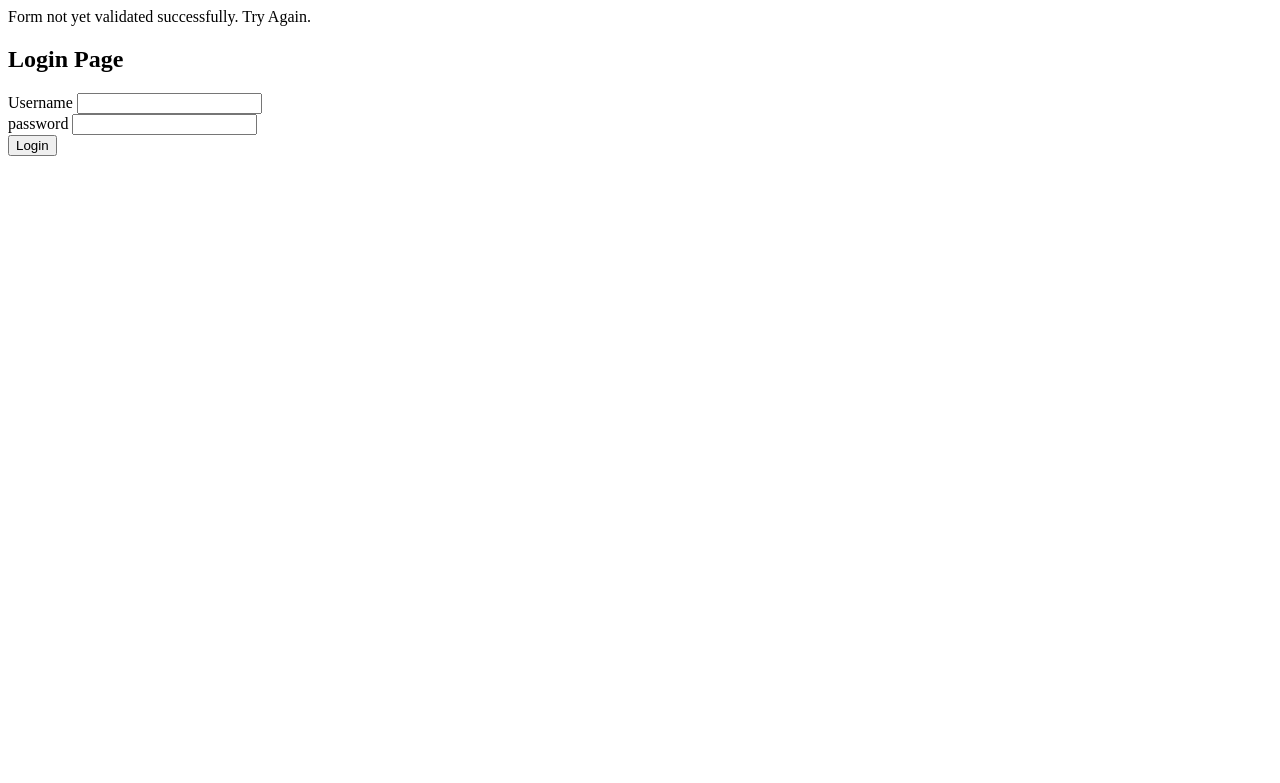
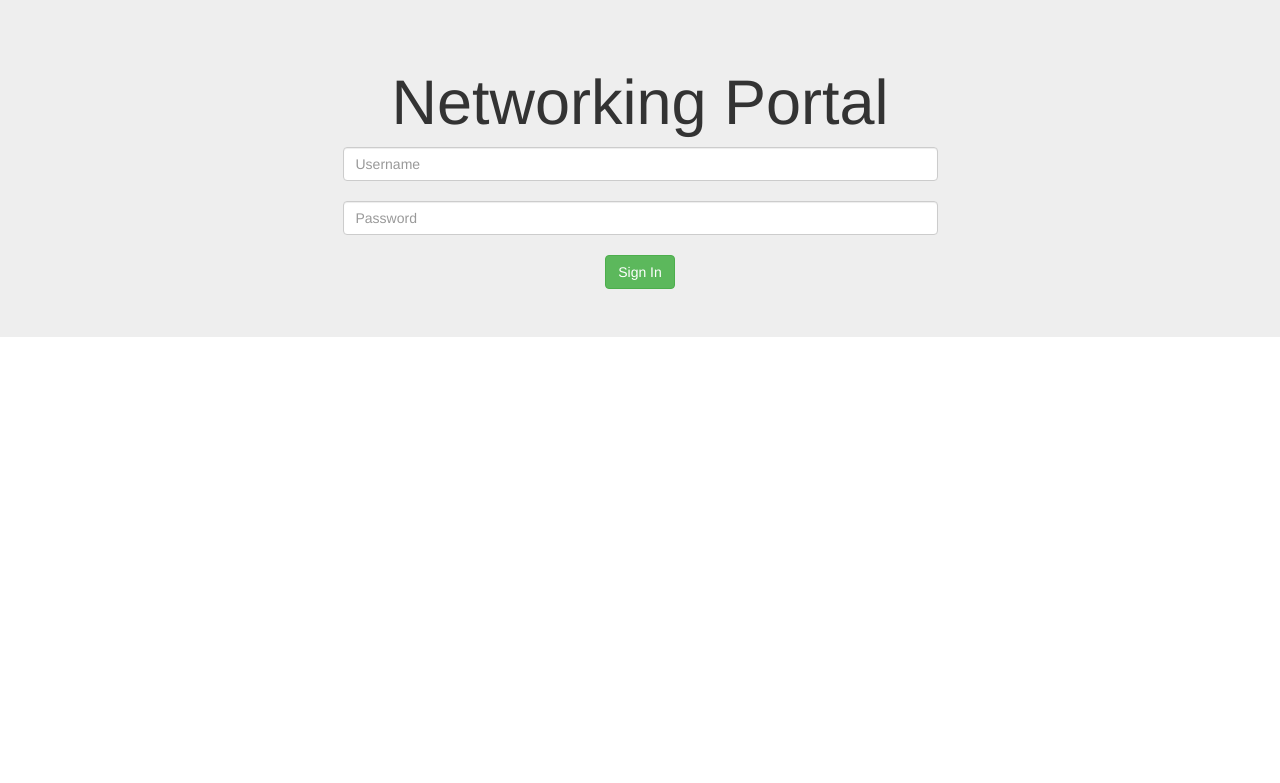
Before and after one commit to icyflame/alum-cell-erp, a CodeIgniter app: page /index.php/auth/index in a window 1280 px wide. Shown: the top 783 px of the page. Run offline with CodeIgniter, Linux system fonts and the light colour scheme; some libraries are stand-ins or nearby versions.

Commit message:
Added the bootstrap prototype for the login page.

```diff
--- a/application/controllers/auth.php
+++ b/application/controllers/auth.php
@@ -30,7 +30,7 @@ class auth extends CI_Controller{
 
 		if ($this->form_validation->run() === FALSE)
 		{
-			echo 'Form not yet validated successfully. Try Again.';
+			// echo 'Form not yet validated successfully. Try Again.';
 
 			$this->load->view('authentication/login');
 
--- a/application/views/authentication/login.php
+++ b/application/views/authentication/login.php
@@ -1,20 +1,45 @@
 <html>
 
+<head>
+
+	<link rel="stylesheet" href="http://maxcdn.bootstrapcdn.com/bootstrap/3.2.0/css/bootstrap.min.css">
+	<script src="http://maxcdn.bootstrapcdn.com/bootstrap/3.2.0/js/bootstrap.min.js"></script>
+
+</head>
+
 <body>
-
-	<h2>Login Page</h2>
 
 	<?php echo validation_errors(); ?>
 
 	<?php echo form_open('auth/loginval') ?>
 
-	<label for="username">Username</label>
-	<input type="input" name="username" /><br />
+	<div class="container-fluid jumbotron" style="text-align: center;">
 
-	<label for="password">password</label>
-	<input type="password" name="password" /><br />
+		<div class="col-md-3">
 
-	<input type="submit" name="submit" value="Login" />
+		</div>
+
+		<div class="col-md-6">
+
+			<h1>Networking Portal</h1>
+
+			<form style="text-align: center;">
+
+				<input type="text" name="username" class="form-control" placeholder="Username"> <br>
+
+				<input type="password" name="password" class="form-control" placeholder="Password"> <br>
+
+				<button class="btn btn-large btn-success" type="submit">Sign In</button>
+
+			</form>
+
+		</div>
+
+		<div class="col-md-3">
+
+		</div>
+
+	</div>
 
 </form>
 
```
Also changed, not shown: application/views/authentication/login-old.php (added, +23 -0 lines).
